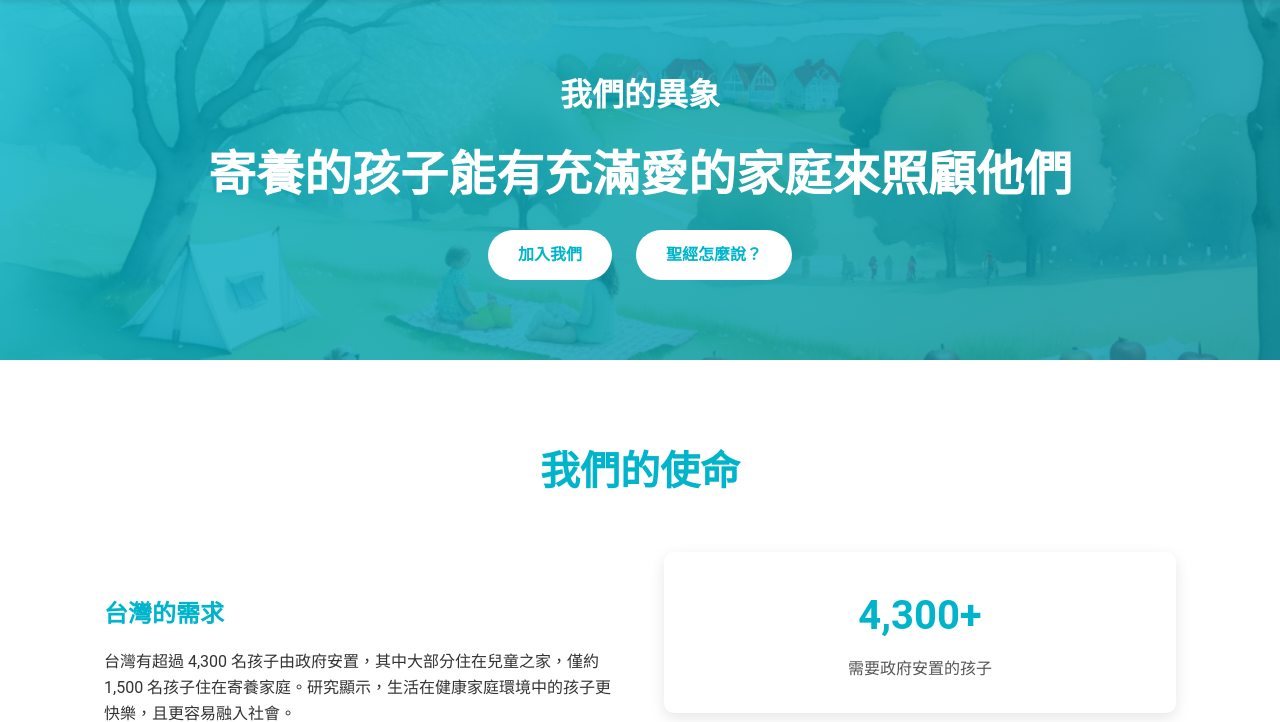
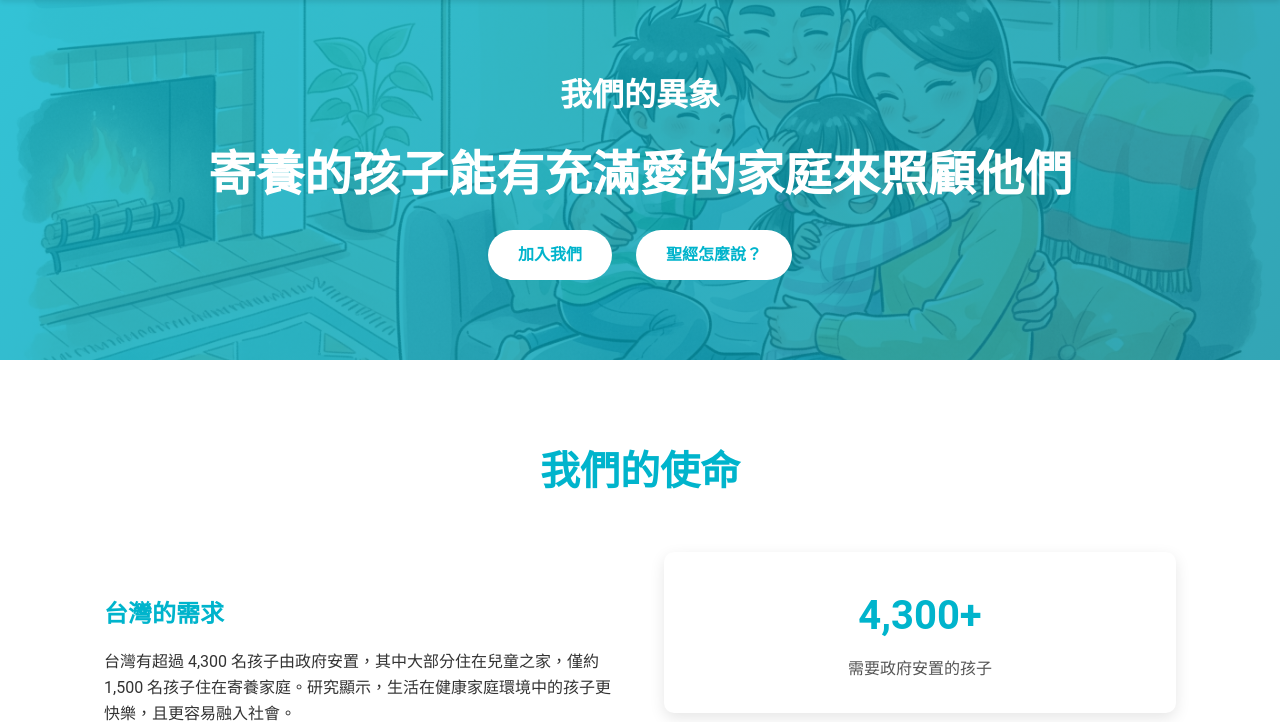
Before and after one commit to laurakick/taiwan127, a PHP site: page /index.html in a window 1280 px wide. Shown: the part 211-933 px from the top of the page. Run offline with PHP 8.4, Linux system fonts and the light colour scheme; some web fonts are replaced.

Commit message:
Refactor code structure for improved readability and maintainability

```diff
--- a/styles/components.css
+++ b/styles/components.css
@@ -7,7 +7,7 @@ Reusable Components - Buttons, Cards, Forms, Icons
 /* Page Headers */
 .page-header {
     background: linear-gradient(135deg, rgba(var(--color-primary-rgb), 0.8) 0%, rgba(var(--color-primary-dark-rgb), 0.8) 100%),
-                url('../assets/illustrations/picnic.png') center/cover no-repeat;
+                url('../assets/illustrations/picnic.jpg') center/cover no-repeat;
     color: white;
     padding: 50px 5% 60px;
     text-align: center;
@@ -28,7 +28,7 @@ Reusable Components - Buttons, Cards, Forms, Icons
 /* Hero Section */
 .hero {
     background: linear-gradient(135deg, rgba(var(--color-primary-rgb), 0.8) 0%, rgba(var(--color-primary-dark-rgb), 0.8) 100%),
-                url('../assets/illustrations/picnic.png') center/cover no-repeat;
+                url('../assets/illustrations/picnic.jpg') center/cover no-repeat;
     color: white;
     padding: 70px 5% 80px;
     text-align: center;
```
Also changed, not shown: assets/illustrations/picnic.jpg (added), assets/illustrations/picnic.png (deleted).
